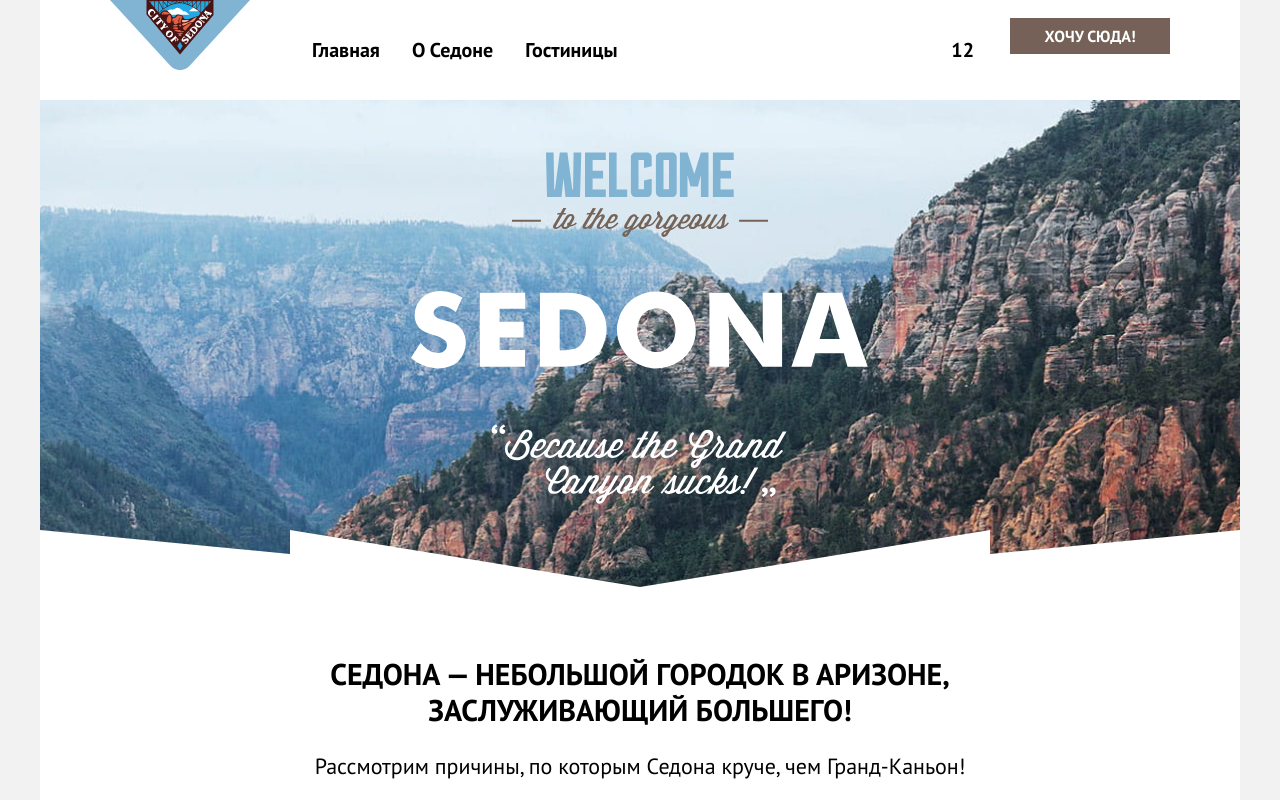
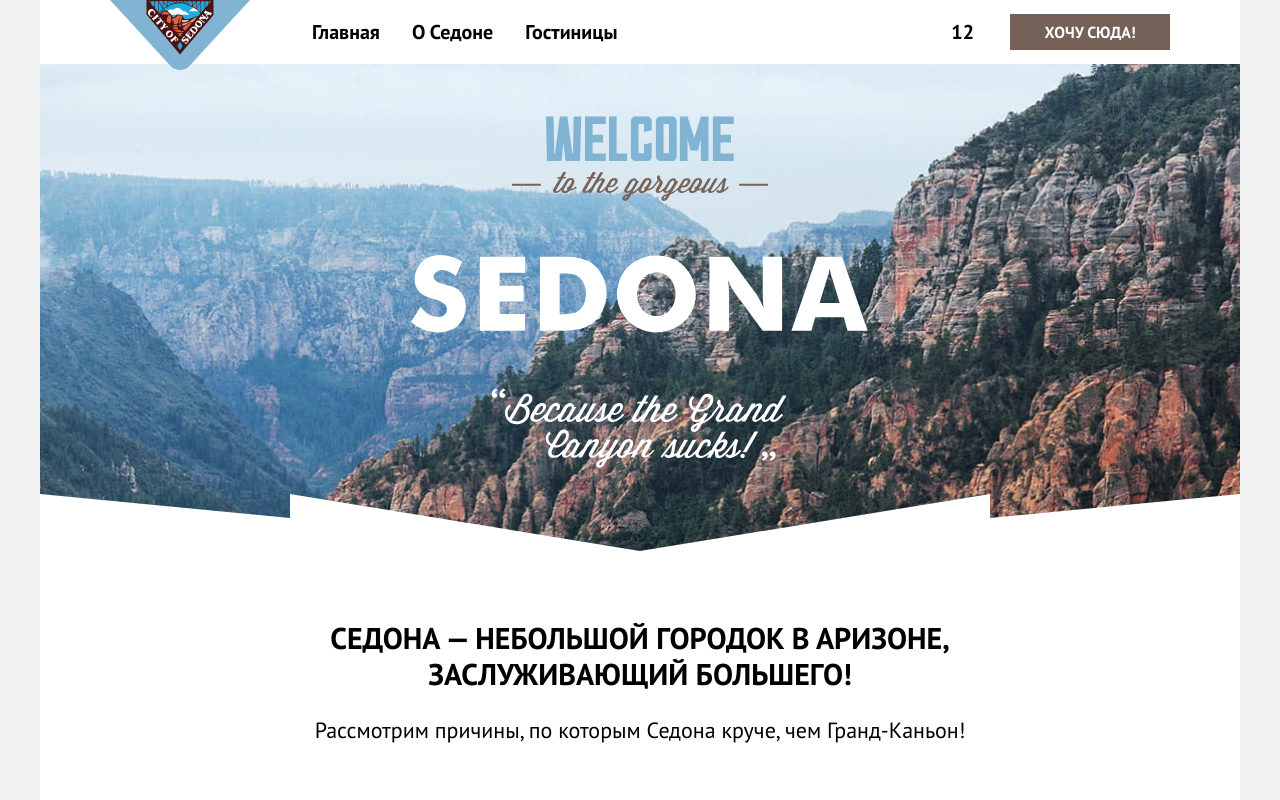
Before and after one commit to htmlacademy-htmlcss/2168003-sedona-1, a plain HTML site: page index.html in a window 1280 px wide. Shown: the top 800 px of the page. Drawn offline with Linux system fonts and the light colour scheme.

Commit message:
fix: header height and some margins

```diff
--- a/styles/styles.css
+++ b/styles/styles.css
@@ -87,6 +87,7 @@ body {
   background-color: #ffffff;
   margin: 0 auto;
   padding: 0 70px;
+  height: 64px;
 }
 
 .logo-header {
@@ -103,6 +104,7 @@ body {
 .navigation-list {
   list-style: none;
   padding: 0;
+  margin: 0;
 }
 
 .navigation-links {
@@ -127,6 +129,11 @@ body {
   margin: 0;
   padding: 20px 16px;
 }
+
+.button-header {
+  margin-top: 14px;
+}
+
 
 /* Search header */
 
```
